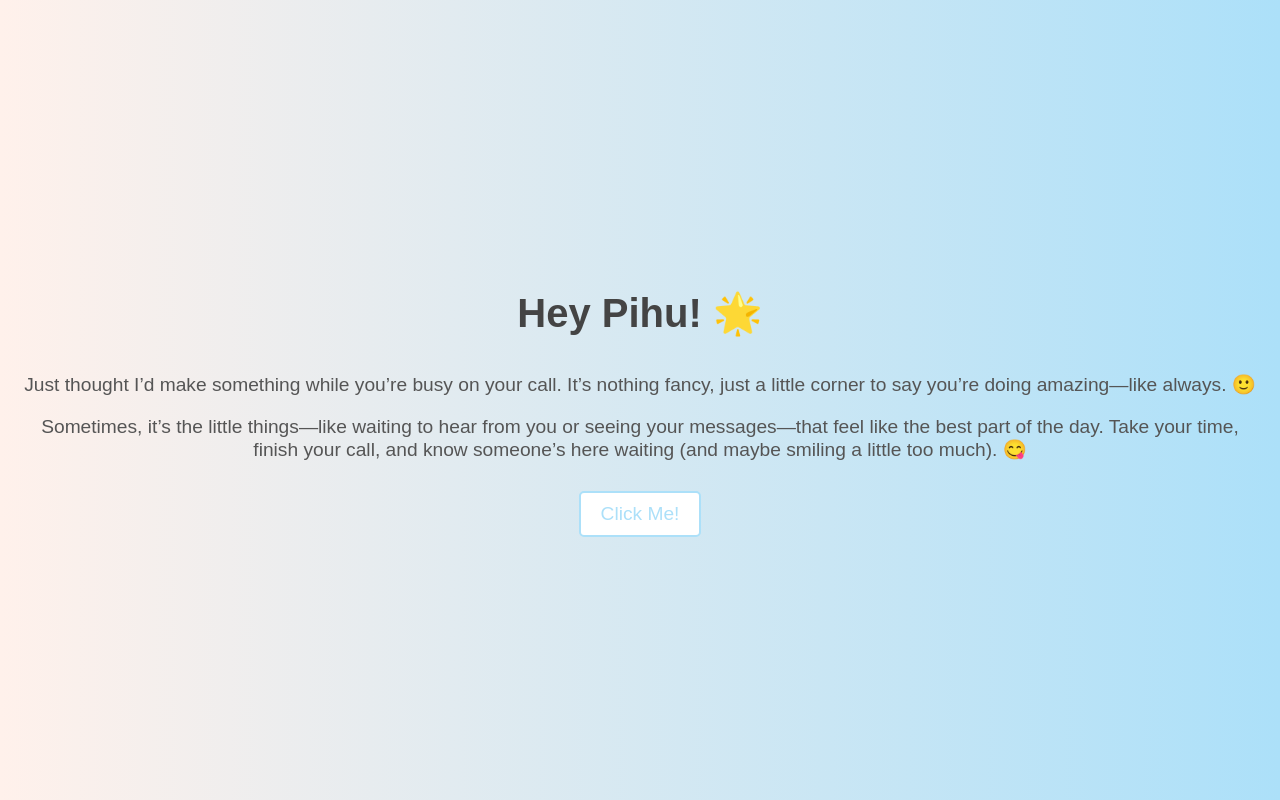
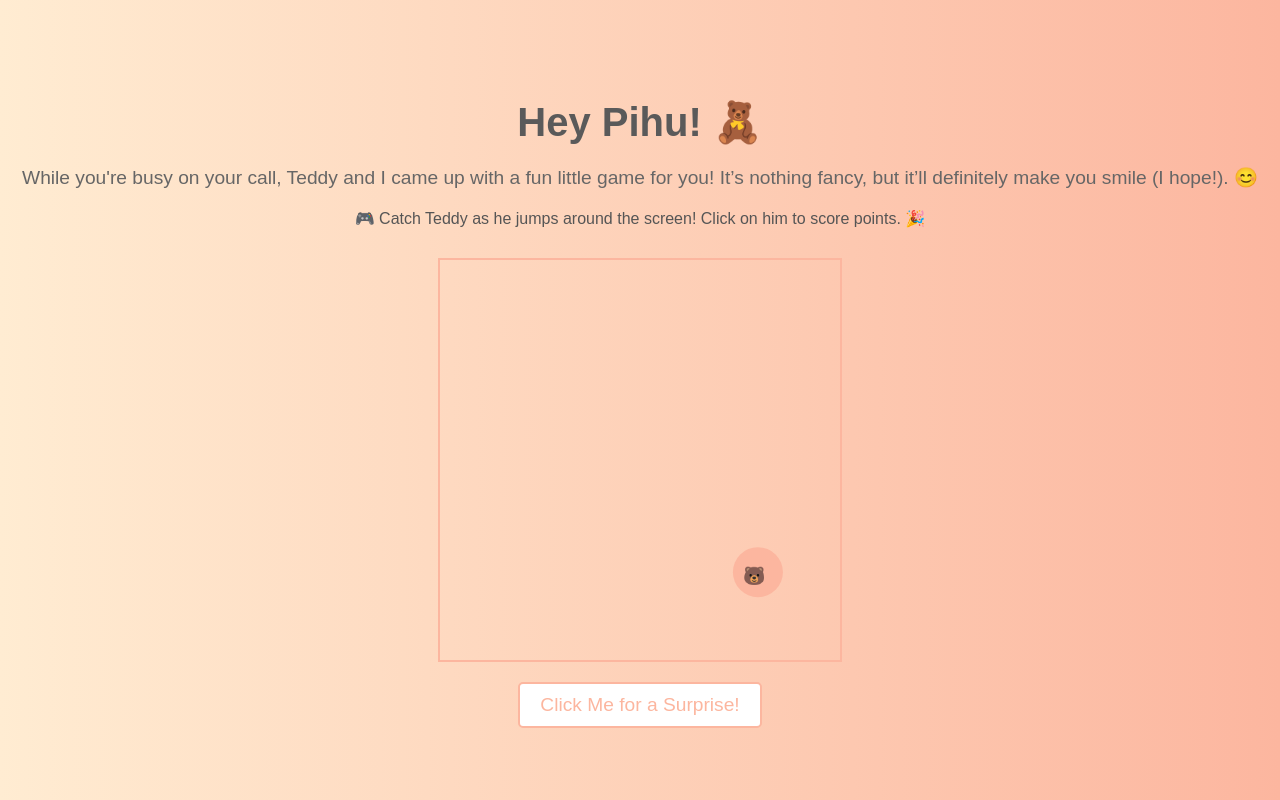
Before and after one commit to potato-or-potato/pihu-call, a plain HTML site: page index.html in a window 1280 px wide. Drawn offline with Linux system fonts and the light colour scheme.

Commit message:
Added potato

```diff
--- a/index.html
+++ b/index.html
@@ -7,7 +7,7 @@
     <style>
         body {
             font-family: 'Arial', sans-serif;
-            background: linear-gradient(to right, #fff1eb, #ace0f9);
+            background: linear-gradient(to right, #ffecd2, #fcb69f);
             color: #444;
             margin: 0;
             padding: 0;
@@ -19,11 +19,12 @@
         }
         h1 {
             font-size: 2.5rem;
-            color: #444;
+            color: #5a5a5a;
+            margin-bottom: 10px;
         }
         p {
             font-size: 1.2rem;
-            color: #555;
+            color: #666;
             text-align: center;
             margin: 10px 20px;
         }
@@ -31,24 +32,79 @@
             margin-top: 20px;
             padding: 10px 20px;
             background-color: #fff;
-            color: #ace0f9;
-            border: 2px solid #ace0f9;
+            color: #fcb69f;
+            border: 2px solid #fcb69f;
             border-radius: 5px;
             font-size: 1.2rem;
             cursor: pointer;
         }
         .button:hover {
-            background-color: #ace0f9;
+            background-color: #fcb69f;
             color: #fff;
+        }
+        canvas {
+            border: 2px solid #fcb69f;
+            margin-top: 20px;
+        }
+        .game-instructions {
+            font-size: 1rem;
+            color: #555;
+            margin: 10px 0;
         }
     </style>
 </head>
 <body>
-    <h1>Hey Pihu! 🌟</h1>
-    <p>Just thought I’d make something while you’re busy on your call.
-    It’s nothing fancy, just a little corner to say you’re doing amazing—like always. 🙂</p>
-    <p>Sometimes, it’s the little things—like waiting to hear from you or seeing your messages—that feel like the best part of the day.
-    Take your time, finish your call, and know someone’s here waiting (and maybe smiling a little too much). 😋</p>
-    <button class="button" onclick="alert('Hey, just a reminder: you’re doing great! 😊')">Click Me!</button>
+    <h1>Hey Pihu! 🧸</h1>
+    <p>While you're busy on your call, Teddy and I came up with a fun little game for you!
+    It’s nothing fancy, but it’ll definitely make you smile (I hope!). 😊</p>
+    <div class="game-instructions">🎮 Catch Teddy as he jumps around the screen! Click on him to score points. 🎉</div>
+    <canvas id="gameCanvas" width="400" height="400"></canvas>
+    <button class="button" onclick="alert('You’re amazing, Pihu! Keep smiling! 😊')">Click Me for a Surprise!</button>
+
+    <script>
+        const canvas = document.getElementById('gameCanvas');
+        const ctx = canvas.getContext('2d');
+
+        let teddyX = Math.random() * 350;
+        let teddyY = Math.random() * 350;
+        let score = 0;
+
+        function drawTeddy() {
+            ctx.clearRect(0, 0, canvas.width, canvas.height);
+            ctx.fillStyle = '#fcb69f';
+            ctx.beginPath();
+            ctx.arc(teddyX + 25, teddyY + 25, 25, 0, Math.PI * 2);
+            ctx.fill();
+            ctx.fillStyle = '#fff';
+            ctx.font = '18px Arial';
+            ctx.fillText('🐻', teddyX + 10, teddyY + 35);
+        }
+
+        canvas.addEventListener('click', (e) => {
+            const rect = canvas.getBoundingClientRect();
+            const clickX = e.clientX - rect.left;
+            const clickY = e.clientY - rect.top;
+
+            if (
+                clickX >= teddyX &&
+                clickX <= teddyX + 50 &&
+                clickY >= teddyY &&
+                clickY <= teddyY + 50
+            ) {
+                score++;
+                teddyX = Math.random() * 350;
+                teddyY = Math.random() * 350;
+                alert(`Yay! You caught Teddy! 🎉 Your score: ${score}`);
+            }
+        });
+
+        setInterval(() => {
+            teddyX = Math.random() * 350;
+            teddyY = Math.random() * 350;
+            drawTeddy();
+        }, 2000);
+
+        drawTeddy();
+    </script>
 </body>
 </html>
```
